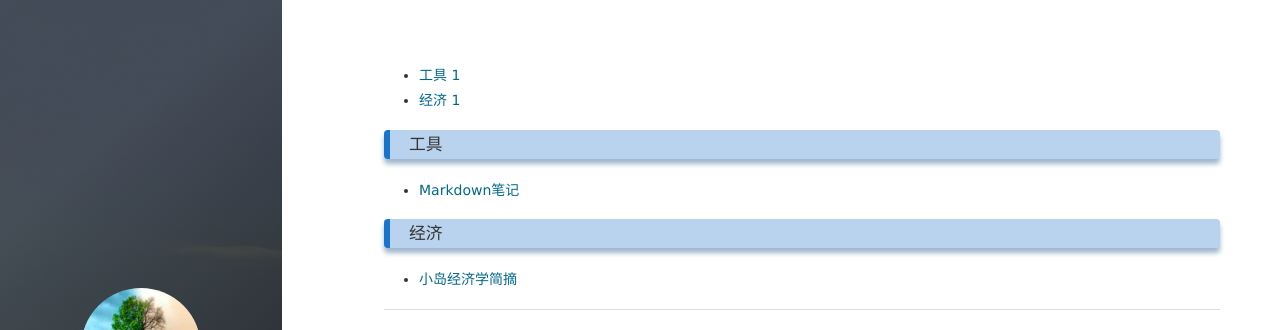
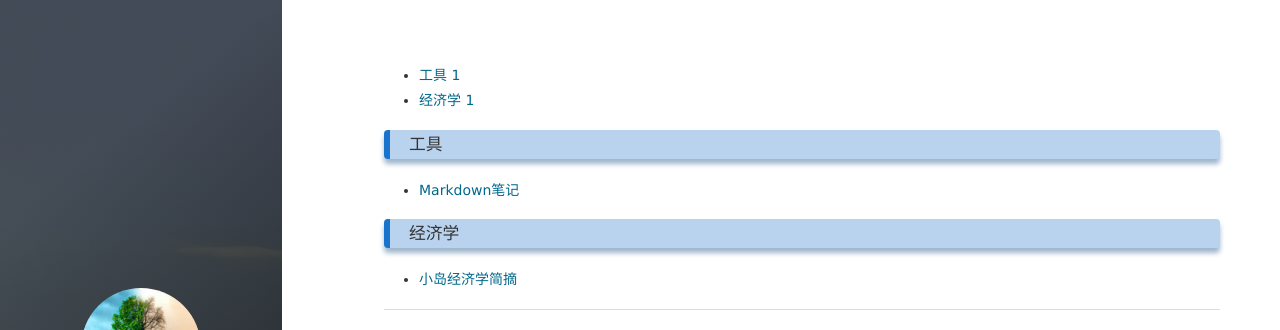
Before and after one commit to jinbooooom/jinbooooom.github.io.back, a Jekyll site: the page built from tags.html, in a window 1280 px wide. Shown: the top 330 px of the page. Built offline with Jekyll 4.4.1, drawn with Linux system fonts in a browser that asks for light colours; nearby versions of some CDN libraries; comment, search, counter and statistics services are not loaded.

Commit message:
增加小岛经济学

```diff
--- a/_posts/2018-05-27-xiao_dao_jing_ji_xue.md
+++ b/_posts/2018-05-27-xiao_dao_jing_ji_xue.md
@@ -2,59 +2,59 @@
 layout: post
 title: 小岛经济学简摘
 date: 2018-05-27
-tags: 经济
+tags: 经济学
 ---
-![小岛经济学](images/posts/20180527_xiao_dao_jing_ji_xue/0.jpeg)
+![小岛经济学](/images/posts/20180527_xiao_dao_jing_ji_xue/0.jpeg)
 
-  1，工具提高了我们的劳动效率。我们生产的东西越多，可以消费的东西就越多，我们的生活就会变得更美好。经济增长的原因是找到了生产人类所需物品的更好方式。
+  **1，** 工具提高了我们的劳动效率。我们生产的东西越多，可以消费的东西就越多，我们的生活就会变得更美好。经济增长的原因是找到了生产人类所需物品的更好方式。
 
 
-  2，追求更多是人类的本性。个人的私欲可以促使自己帮助他人提高生活水平。
+  **2，** 追求更多是人类的本性。个人的私欲可以促使自己帮助他人提高生活水平。
 
 
-  3，为了开展许多政治家和社会理论家眼中的有益活动，政府总会通过各种形式干预储蓄的配置，于是，更多的社会资源便会投入到某些受欢迎的活动中。实际历史上充斥着各种浮夸的政策和方案，这些方案由政府策划，结果并没有兑现它的诺言，使储蓄的分配效率极其低下，浪费储蓄的供给，削弱整体经济。
+  **3，** 为了开展许多政治家和社会理论家眼中的有益活动，政府总会通过各种形式干预储蓄的配置，于是，更多的社会资源便会投入到某些受欢迎的活动中。实际历史上充斥着各种浮夸的政策和方案，这些方案由政府策划，结果并没有兑现它的诺言，使储蓄的分配效率极其低下，浪费储蓄的供给，削弱整体经济。
 
 
-  4，生产力的提高使人们有更多的空闲时间去执行其他的计划，而这些计划有可能再次提高生产力。当生产力处于很高的水平，一部分人不用生产物质资料也可以生存。于是，服务业应运而生。
+  **4，** 生产力的提高使人们有更多的空闲时间去执行其他的计划，而这些计划有可能再次提高生产力。当生产力处于很高的水平，一部分人不用生产物质资料也可以生存。于是，服务业应运而生。
 
 
-  5，储蓄不只是提高个人消费能力的手段，还是防止经济受到意外因素的重要缓冲器。
+  **5，** 储蓄不只是提高个人消费能力的手段，还是防止经济受到意外因素的重要缓冲器。
 
-#####   过去美国居民每年将收入的10%甚至更多储存起来，以克服意外的困难。近年来经济学家严重低估储蓄在经济价值链中的重要性，认为储蓄是一种累赘，因为这种做法妨碍了货币循环、降低了消费。结果，美国人多年来入不敷出。在自给自足的经济中（比如小岛经济），这种做法根本不可能，但是当货币流通跨越国界，印钞机让人们无法认清一个简单的事实：我们的消费不能超过产能，我们的借款不能超过存款，至少不能长期这样。
+  过去美国居民每年将收入的10%甚至更多储存起来，以克服意外的困难。近年来经济学家严重低估储蓄在经济价值链中的重要性，认为储蓄是一种累赘，因为这种做法妨碍了货币循环、降低了消费。结果，美国人多年来入不敷出。在自给自足的经济中（比如小岛经济），这种做法根本不可能，但是当货币流通跨越国界，印钞机让人们无法认清一个简单的事实：我们的消费不能超过产能，我们的借款不能超过存款，至少不能长期这样。
 
-#####   08年金融危机爆发，政治家和经济学家为了促进经济的发展，让消费者花得更多，存得更少。如果花了100万美元除了空气之外什么都没有买到，虽然促使GDP有100万美元的增长，但是又有什么意义呢？消费只是用来衡量生产的尺度，只要价格降到足够低，没有人要的东西也会卖出去，如果没有生产，也就没有东西可以用来消费。因此，生产是有价值的。我们必须生产出什么有价值的东西，才会使消费有价值。
+  08年金融危机爆发，政治家和经济学家为了促进经济的发展，让消费者花得更多，存得更少。如果花了100万美元除了空气之外什么都没有买到，虽然促使GDP有100万美元的增长，但是又有什么意义呢？消费只是用来衡量生产的尺度，只要价格降到足够低，没有人要的东西也会卖出去，如果没有生产，也就没有东西可以用来消费。因此，生产是有价值的。我们必须生产出什么有价值的东西，才会使消费有价值。
 
-#####   储蓄创造了资本，而资本使生产扩大成为可能，所以存储比消费更有价值。
+  储蓄创造了资本，而资本使生产扩大成为可能，所以存储比消费更有价值。
 
 
-  6，制矛师需要厨子的服务，但大厨却不需要矛，物物交换使交易复杂。随着社会的发展以及商业和服务业的不断延伸，人们需要一种交换的媒介。货币由此诞生。
+  **6，** 制矛师需要厨子的服务，但大厨却不需要矛，物物交换使交易复杂。随着社会的发展以及商业和服务业的不断延伸，人们需要一种交换的媒介。货币由此诞生。
 
 
-  7，由于社会发展得更加复杂，使越来越多的人们以劳动获得报酬，而不必自己生产生存所需的物质资料。劳动的价值通常取决于劳动者所使用的资本。资本越优化，劳动的价值就越大（同一个人驾驶推土机挖的坑比用铁锹挖的坑大）。
+  **7，** 由于社会发展得更加复杂，使越来越多的人们以劳动获得报酬，而不必自己生产生存所需的物质资料。劳动的价值通常取决于劳动者所使用的资本。资本越优化，劳动的价值就越大（同一个人驾驶推土机挖的坑比用铁锹挖的坑大）。
 
 
-  8，随着储蓄的增多，每个人都愿意通过投资和贷款使自己多余的储蓄增值，但是大多数人既没有时间也没有能力判断某项商业计划的优劣。于是银行出现。
+  **8，** 随着储蓄的增多，每个人都愿意通过投资和贷款使自己多余的储蓄增值，但是大多数人既没有时间也没有能力判断某项商业计划的优劣。于是银行出现。
 
-#####   贷款利率决定了银行能支付给储户的利息。存款利率是随存款年限递增。是因为存款年限越长，造成银行资金短缺的风险越低。
+  贷款利率决定了银行能支付给储户的利息。存款利率是随存款年限递增。是因为存款年限越长，造成银行资金短缺的风险越低。
 
-#####   当生产力大幅提高，公民存储大大增加，此时银行主动降低贷款利率，因为此时银行承受损失的能力较强，而贷款利率的降低为新企业的发展提供了良好的环境，也导致存款利率降低，从而抑制储蓄。一旦储蓄回落，便向贷款人收取更高的利率，并提高存款利率以刺激储蓄，从而补充银行的资产。
+  当生产力大幅提高，公民存储大大增加，此时银行主动降低贷款利率，因为此时银行承受损失的能力较强，而贷款利率的降低为新企业的发展提供了良好的环境，也导致存款利率降低，从而抑制储蓄。一旦储蓄回落，便向贷款人收取更高的利率，并提高存款利率以刺激储蓄，从而补充银行的资产。
 
-#####   高贷款利率会抑制借贷，延缓经济增长。但同时，也能刺激储蓄。等储蓄积累到一定程度，那时贷款利率又会下降。
+  高贷款利率会抑制借贷，延缓经济增长。但同时，也能刺激储蓄。等储蓄积累到一定程度，那时贷款利率又会下降。
 
-#####   银行一般会避免发放风险较高的贷款，而有些储户甘愿为了高回报承担高风险，高风险投资随之出现。
+  银行一般会避免发放风险较高的贷款，而有些储户甘愿为了高回报承担高风险，高风险投资随之出现。
 
 
-  9，随着经济的发展，以及各个地域资源的不同，产生了商业贸易。
+  **9，** 随着经济的发展，以及各个地域资源的不同，产生了商业贸易。
 
 
-  10，书中后半部几乎是在影射中美关系，概括如下：
+  **10，** 书中后半部几乎是在影射中美关系，概括如下：
 
-#####   随着商品生产的增加，企业获利，价格稳定回落，购买力增强。此时，只需要少数人的物质生产就可以满足整个国家公民的生存。多出来的劳动力和资本就用来投入到其他的产业中。1913年，美联储成立，发行了纸币并承诺纸币拥有者可随时将其兑换成黄金。之后，由于政府超量发行纸币以弥补赤字，而黄金总量几乎不变，因此纸币相对于黄金贬值。
+  随着商品生产的增加，企业获利，价格稳定回落，购买力增强。此时，只需要少数人的物质生产就可以满足整个国家公民的生存。多出来的劳动力和资本就用来投入到其他的产业中。1913年，美联储成立，发行了纸币并承诺纸币拥有者可随时将其兑换成黄金。之后，由于政府超量发行纸币以弥补赤字，而黄金总量几乎不变，因此纸币相对于黄金贬值。
 
-#####   到目前为止，美国的王牌一直是美元的地位：作为世界官方储备货币，美元是一切国际贸易的结算货币。即使某个国家不想购买美国商品，它也需要美国的货币。外国人持有的美元很多都储存在美国的银行里，这样，即使美国人不储蓄也能获得贷款。
+  到目前为止，美国的王牌一直是美元的地位：作为世界官方储备货币，美元是一切国际贸易的结算货币。即使某个国家不想购买美国商品，它也需要美国的货币。外国人持有的美元很多都储存在美国的银行里，这样，即使美国人不储蓄也能获得贷款。
 
-#####   中美贸易使美国得到廉价的商品和贷款，使中国得到制造业的就业机会。然而美国人占了便宜：他们不用生产就可以买到商品，不用储蓄就可以得到贷款。
+  中美贸易使美国得到廉价的商品和贷款，使中国得到制造业的就业机会。然而美国人占了便宜：他们不用生产就可以买到商品，不用储蓄就可以得到贷款。
 
-#####   自1976年来，美国开始长期处于贸易逆差状态。21世纪的前十年是中国作为出口型经济大国崛起的十年，在这十年里，美国的贸易逆差每年都达到6000亿美元（大概意思是中国每年用价值6000亿美元的真实商品去换面值为6000亿美元的纸币）。纸币只有在足够多的人愿意使用纸币交换产品和服务时才有价值。由于纸币可以无限量发行，如果人们对纸币失去信心，它就会变成一堆废纸。
+  自1976年来，美国开始长期处于贸易逆差状态。21世纪的前十年是中国作为出口型经济大国崛起的十年，在这十年里，美国的贸易逆差每年都达到6000亿美元（大概意思是中国每年用价值6000亿美元的真实商品去换面值为6000亿美元的纸币）。纸币只有在足够多的人愿意使用纸币交换产品和服务时才有价值。由于纸币可以无限量发行，如果人们对纸币失去信心，它就会变成一堆废纸。
 
-#####   中国大量购买美国的国债，但美国没有偿还能力。政府索性选择印刷钞票，引起通货膨胀，使债务贬值，等于换一种方式偿还债务。
+  中国大量购买美国的国债，但美国没有偿还能力。政府索性选择印刷钞票，引起通货膨胀，使债务贬值，等于换一种方式偿还债务。
```
